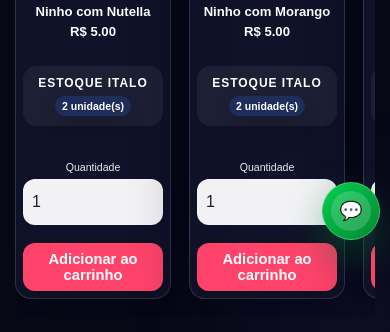
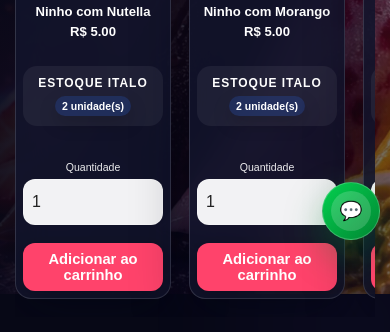
Before and after one commit to italoh27/dindins-da-karina, a Flask app: page / in a window 390 px wide. Shown: the part 594-926 px from the top of the page. Run offline with Flask 3, Linux system fonts and the light colour scheme; parts of the project's set-up code (start-up, migrations or seed data) failed here and were passed over; some libraries are stand-ins or nearby versions.

Commit message:
Adiciona background gourmet animado na loja

```diff
--- a/static/style.css
+++ b/static/style.css
@@ -3795,3 +3795,29 @@ input:focus,select:focus,textarea:focus{outline:3px solid rgba(34,211,238,.22)!i
 .whatsapp-suporte-gatilho{display:flex!important;align-items:center!important;gap:10px!important;width:auto!important;min-height:58px!important;padding:8px 16px 8px 9px!important;border:1px solid rgba(255,255,255,.22)!important;border-radius:999px!important;background:linear-gradient(135deg,#22c55e,#15803d)!important;color:#fff!important;box-shadow:0 16px 38px rgba(21,128,61,.38)!important}.whatsapp-suporte-gatilho:hover{transform:translateY(-2px);box-shadow:0 20px 45px rgba(21,128,61,.5)!important}.whatsapp-suporte-icone{display:grid;place-items:center;width:40px;height:40px;border-radius:50%;background:rgba(255,255,255,.17);font-size:1.15rem}.whatsapp-suporte-texto{display:grid;text-align:left;line-height:1.08}.whatsapp-suporte-texto strong{font-size:.85rem}.whatsapp-suporte-texto small{margin-top:4px;color:#dcfce7;font-size:.64rem}
 @keyframes whatsappSuporteEntrar{from{opacity:0;transform:translateY(10px) scale(.98)}to{opacity:1;transform:none}}
 @media(max-width:520px){.whatsapp-suporte{right:10px;bottom:10px}.whatsapp-suporte-gatilho{width:58px!important;padding:8px!important;border-radius:50%!important}.whatsapp-suporte-texto{display:none}.whatsapp-suporte-painel{width:calc(100vw - 20px)}}
+
+/* === Background gourmet animado da loja === */
+.pagina-loja,.pagina-carrinho,.pagina-cliente{
+  background-color:#070816;
+  background-image:linear-gradient(90deg,rgba(7,8,22,.92) 0%,rgba(7,8,22,.78) 44%,rgba(7,8,22,.56) 100%),url("/static/background-geladinhos-gourmet.webp");
+  background-repeat:no-repeat;
+  background-position:center center,58% center;
+  background-size:cover,112% auto;
+  background-attachment:fixed;
+  animation:background-gourmet-movimento 24s ease-in-out infinite alternate;
+}
+.pagina-loja::before,.pagina-carrinho::before,.pagina-cliente::before{opacity:.22;mix-blend-mode:screen}
+.pagina-loja::after,.pagina-carrinho::after,.pagina-cliente::after{opacity:.2}
+@keyframes background-gourmet-movimento{
+  0%{background-position:center center,55% center;background-size:cover,110% auto}
+  50%{background-position:center center,60% 48%;background-size:cover,116% auto}
+  100%{background-position:center center,64% 52%;background-size:cover,112% auto}
+}
+@media(max-width:760px){
+  .pagina-loja,.pagina-carrinho,.pagina-cliente{background-position:center center,66% center;background-size:cover,auto 100vh;background-attachment:scroll;animation-duration:30s}
+  @keyframes background-gourmet-movimento{
+    0%{background-position:center center,62% center;background-size:cover,auto 100vh}
+    100%{background-position:center center,72% center;background-size:cover,auto 108vh}
+  }
+}
+@media(prefers-reduced-motion:reduce){.pagina-loja,.pagina-carrinho,.pagina-cliente{animation:none}}
--- a/templates/banco_reconectando.html
+++ b/templates/banco_reconectando.html
@@ -5,7 +5,7 @@
   <meta name="viewport" content="width=device-width, initial-scale=1.0">
   <meta http-equiv="refresh" content="8">
   <title>Reconectando · Geladinhos Gourmet</title>
-  <link rel="stylesheet" href="/static/style.css?v=20260724-reconectando">
+  <link rel="stylesheet" href="/static/style.css?v=20260725-background-gourmet">
   <style>
     .reconectando-card{width:min(520px,calc(100% - 32px));margin:12vh auto 0;padding:36px;text-align:center}
     .reconectando-card h1{color:#fff;margin:10px 0}.reconectando-card p{color:#cbd5e1;line-height:1.6}
--- a/templates/carrinho.html
+++ b/templates/carrinho.html
@@ -4,7 +4,7 @@
     <meta charset="UTF-8">
     <meta name="viewport" content="width=device-width, initial-scale=1.0">
     <title>Carrinho - Geladinhos Gourmet</title>
-  <link rel="stylesheet" href="/static/style.css?v=20260723-endereco">
+  <link rel="stylesheet" href="/static/style.css?v=20260725-background-gourmet">
 </head>
 <body class="pagina-carrinho" data-ajax-shell="public" data-cart-count="{{ qtd_itens }}">
     <div class="pagina-carrinho-topo">
--- a/templates/cliente_acesso.html
+++ b/templates/cliente_acesso.html
@@ -4,7 +4,7 @@
   <meta charset="UTF-8">
   <meta name="viewport" content="width=device-width, initial-scale=1.0">
   <title>Área do cliente · Geladinhos Gourmet</title>
-  <link rel="stylesheet" href="/static/style.css?v=20260725-voltar-padrao">
+  <link rel="stylesheet" href="/static/style.css?v=20260725-background-gourmet">
 </head>
 <body class="pagina-cliente pagina-premium-bg">
   <main class="cliente-shell">
--- a/templates/cliente_painel.html
+++ b/templates/cliente_painel.html
@@ -4,7 +4,7 @@
   <meta charset="UTF-8">
   <meta name="viewport" content="width=device-width, initial-scale=1.0">
   <title>Meus pedidos · Geladinhos Gourmet</title>
-  <link rel="stylesheet" href="/static/style.css?v=20260725-voltar-padrao">
+  <link rel="stylesheet" href="/static/style.css?v=20260725-background-gourmet">
 </head>
 <body class="pagina-cliente pagina-premium-bg">
   <main class="cliente-shell">
--- a/templates/cliente_recuperar_senha.html
+++ b/templates/cliente_recuperar_senha.html
@@ -1,6 +1,6 @@
 <!DOCTYPE html>
 <html lang="pt-BR">
-<head><meta charset="UTF-8"><meta name="viewport" content="width=device-width,initial-scale=1"><title>Recuperar senha</title><link rel="stylesheet" href="/static/style.css?v=20260723-senha-visivel-compacta"></head>
+<head><meta charset="UTF-8"><meta name="viewport" content="width=device-width,initial-scale=1"><title>Recuperar senha</title><link rel="stylesheet" href="/static/style.css?v=20260725-background-gourmet"></head>
 <body class="pagina-cliente pagina-premium-bg">
   <main class="cliente-shell cliente-shell-compacto">
     <a href="/cliente" class="btn-voltar-premium">← Voltar</a>
--- a/templates/index.html
+++ b/templates/index.html
@@ -4,7 +4,7 @@
     <meta charset="UTF-8">
     <meta name="viewport" content="width=device-width, initial-scale=1.0">
     <title>Geladinhos Gourmet</title>
-  <link rel="stylesheet" href="/static/style.css?v=20260723-fluxo-final">
+  <link rel="stylesheet" href="/static/style.css?v=20260725-background-gourmet">
 </head>
 <body class="pagina-loja" data-ajax-shell="public" data-cart-count="{{ qtd_itens }}">
     <header class="topo-loja-pro topo-loja-pro-clean">
--- a/templates/pedido_criado.html
+++ b/templates/pedido_criado.html
@@ -4,7 +4,7 @@
     <meta charset="UTF-8">
     <meta name="viewport" content="width=device-width, initial-scale=1.0">
     <title>Pedido Criado</title>
-  <link rel="stylesheet" href="/static/style.css?v=20260723-fluxo-final">
+  <link rel="stylesheet" href="/static/style.css?v=20260725-background-gourmet">
 </head>
 <body class="pagina-carrinho" data-ajax-shell="public">
     <div class="carrinho-wrapper pedido-final-wrapper">
```
Also changed, not shown: static/background-geladinhos-gourmet.webp (added).
